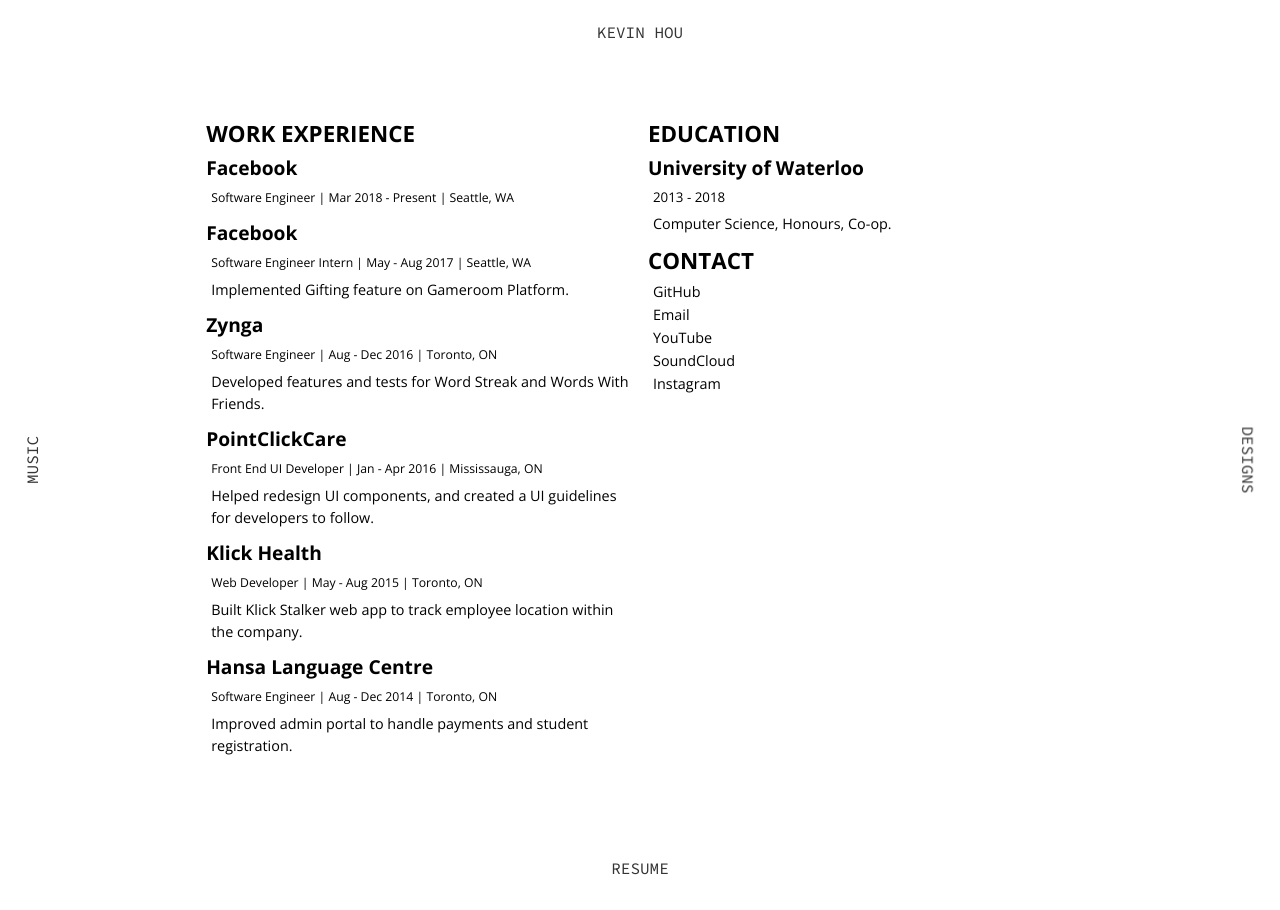
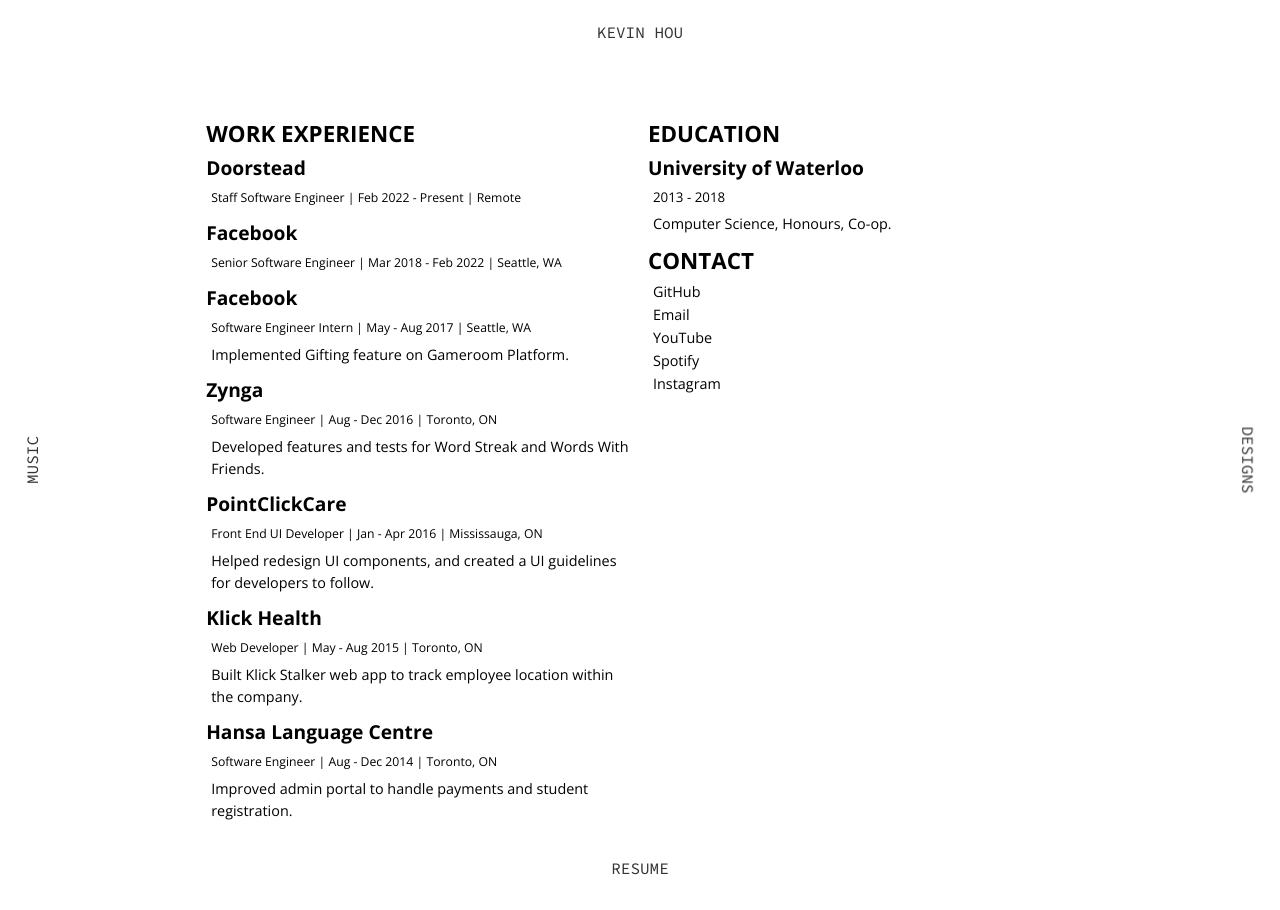
Before and after one commit to kevhou/kevhou.github.io, a Jekyll site: the page built from resume/index.html, in a window 1280 px wide. Built offline with Jekyll 4.4.1, drawn with Linux system fonts in a browser that asks for light colours.

Commit message:
Update index.html

```diff
--- a/resume/index.html
+++ b/resume/index.html
@@ -9,8 +9,13 @@
       <h1>WORK EXPERIENCE</h1>
 
       <div class="block">
+        <h2>Doorstead</h2>
+        <p><small>Staff Software Engineer | Feb 2022 - Present | Remote</small></p>
+      </div>
+
+      <div class="block">
         <h2>Facebook</h2>
-        <p><small>Software Engineer | Mar 2018 - Present | Seattle, WA</small></p>
+        <p><small>Senior Software Engineer | Mar 2018 - Feb 2022 | Seattle, WA</small></p>
       </div>
 
       <div class="block">
@@ -54,9 +59,9 @@
 
       <h1>CONTACT</h1>
       <a class="highlight" href="https://github.com/kevhou" target="_blank">GitHub</a>
-      <a class="highlight" href="mailto:ylhou@uwaterloo.com">Email</a>
+      <a class="highlight" href="mailto:kevhou1995@gmail.com">Email</a>
       <a class="highlight" href="https://www.youtube.com/user/KidSoulBeats" target="_blank">YouTube</a>
-      <a class="highlight" href="http://soundcloud.com/kidxsoul" target="_blank">SoundCloud</a>
+      <a class="highlight" href="https://open.spotify.com/artist/1t63Q5VWRLWVWWzRzSiKFE" target="_blank">Spotify</a>
       <a class="highlight" href="http://Instagram.com/kidsoulstudio" target="_blank">Instagram</a>
     </div>
   </div>
```
